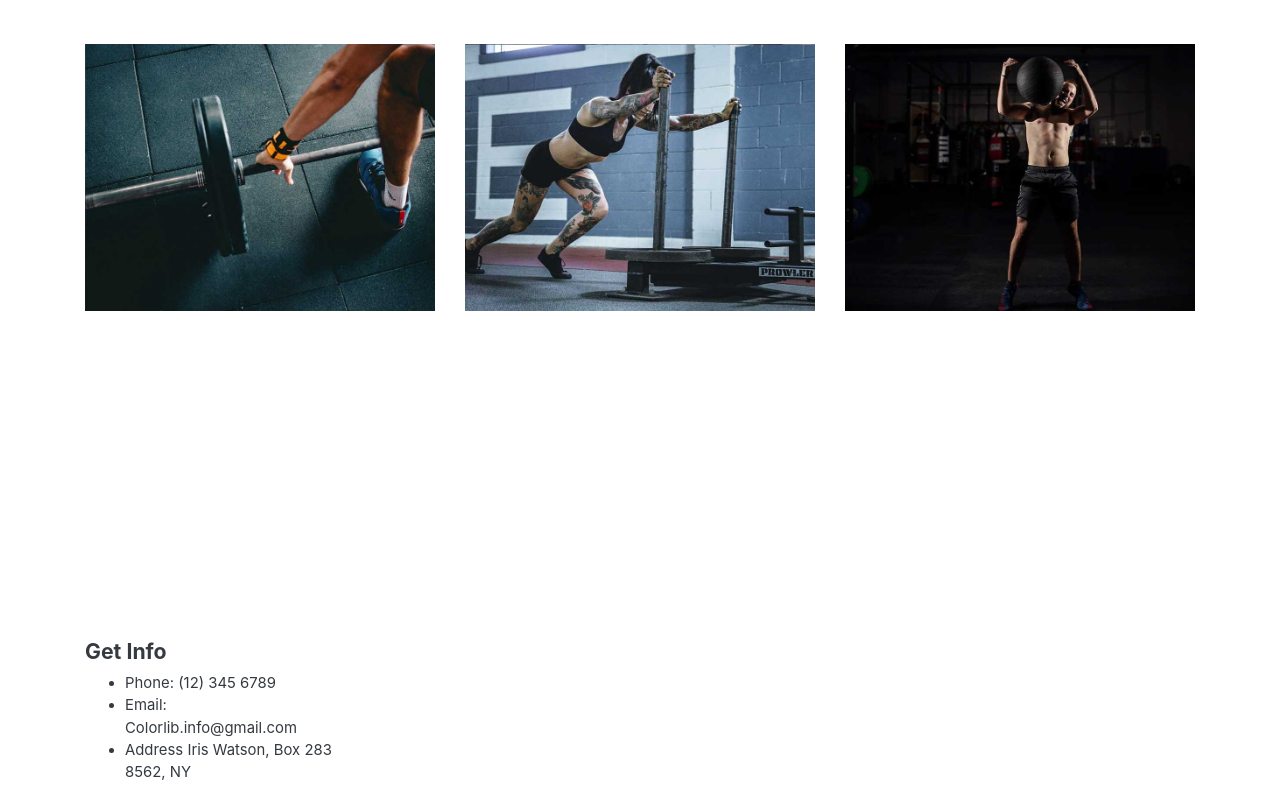
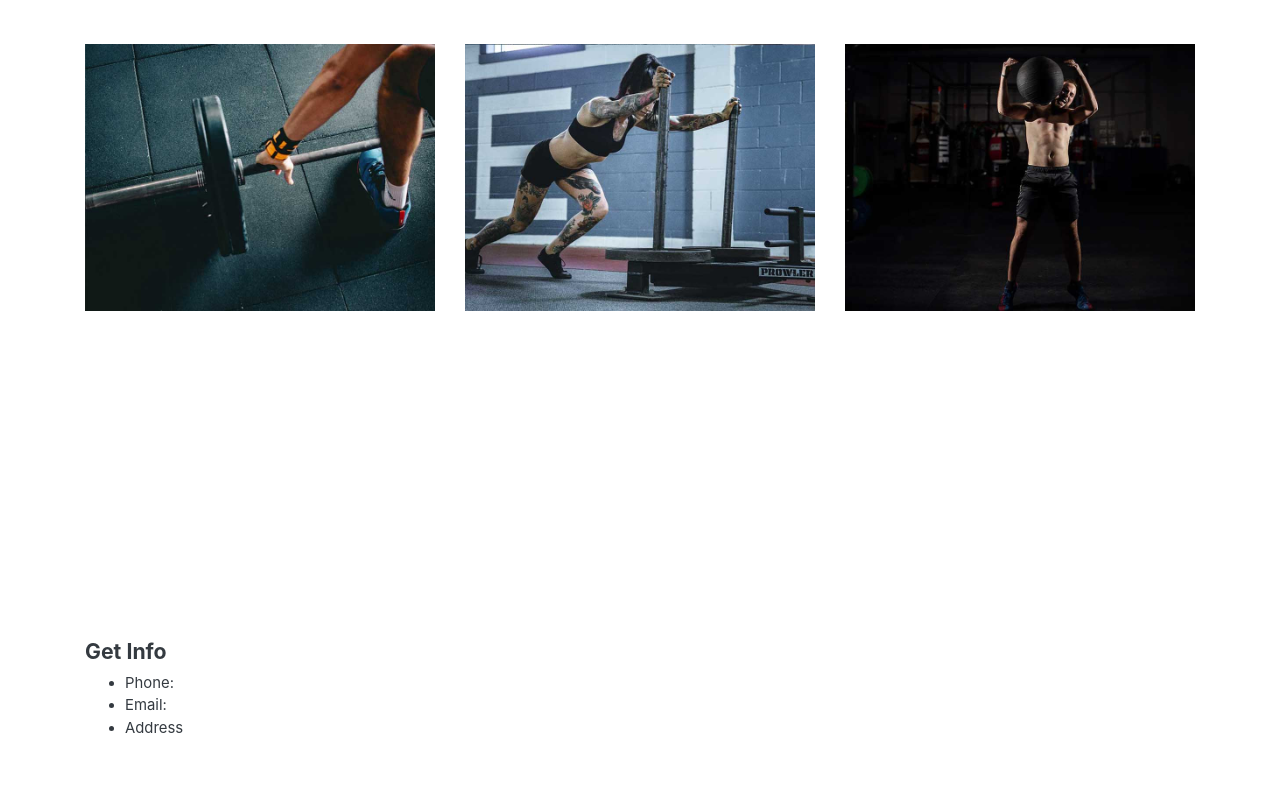
Before and after one commit to tikhsuP/perfectfit, a plain HTML site: page index.html in a window 1280 px wide. Shown: the part 2886-3686 px from the top of the page. After the commit the page ends 3641 px from the top, so only its background shows below. Drawn offline with nearby package versions, Linux system fonts and the light colour scheme.

Commit message:
Update index.html

```diff
--- a/index.html
+++ b/index.html
@@ -252,17 +252,14 @@
                             <li>
                                 <i class="fa fa-phone"></i>
                                 <span>Phone:</span>
-                                (12) 345 6789
                             </li>
                             <li>
                                 <i class="fa fa-envelope-o"></i>
                                 <span>Email:</span>
-                                Colorlib.info@gmail.com
                             </li>
                             <li>
                                 <i class="fa fa-map-marker"></i>
                                 <span>Address</span>
-                                Iris Watson, Box 283 8562, NY
                             </li>
                         </ul>
                     </div>
```
